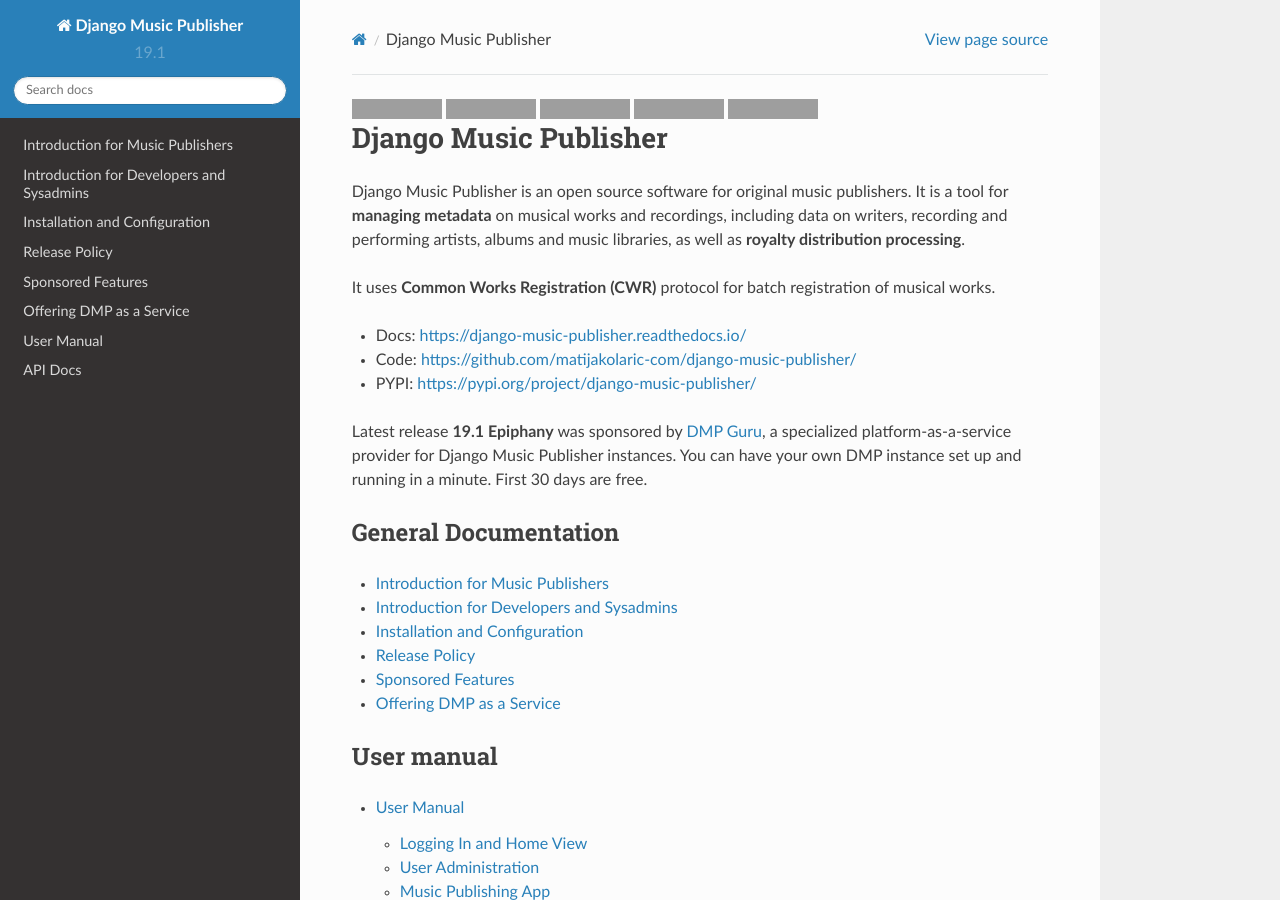
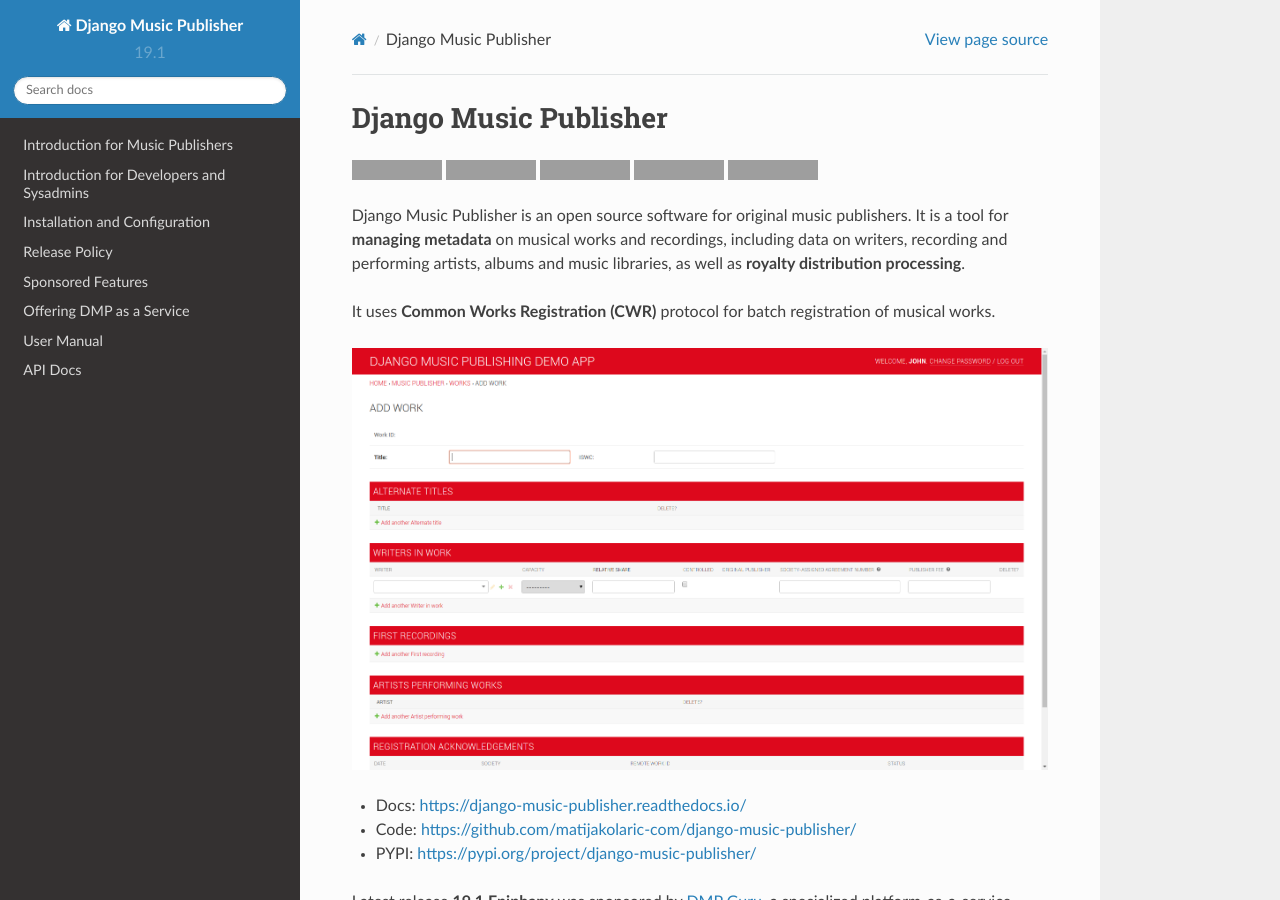
Before and after one commit to matijakolaric-com/django-music-publisher, a Sphinx documentation site: the page built from docs/index.rst, in a window 1280 px wide and 900 px high. Built offline with Sphinx 7.4.7 and the Read the Docs theme 2.0.0, drawn with Linux system fonts in a browser that asks for light colours; grey boxes are pictures that could not be loaded.

```diff
--- a/docs/index.rst
+++ b/docs/index.rst
@@ -13,13 +16,11 @@
 .. image:: https://img.shields.io/pypi/v/django-music-publisher.svg
     :target: https://pypi.org/project/django-music-publisher/
 
-
-Django Music Publisher
-++++++++++++++++++++++
-
 Django Music Publisher is an open source software for original music publishers. It is a tool for **managing metadata** on musical works and recordings, including data on writers, recording and performing artists, albums and music libraries, as well as **royalty distribution processing**.
 
 It uses **Common Works Registration (CWR)** protocol for batch registration of musical works.
+
+.. image:: images/add_work.png
 
 * Docs: https://django-music-publisher.readthedocs.io/
 * Code: https://github.com/matijakolaric-com/django-music-publisher/
```
Also changed, not shown: other parts of docs/index.rst (+3 -0 lines).
